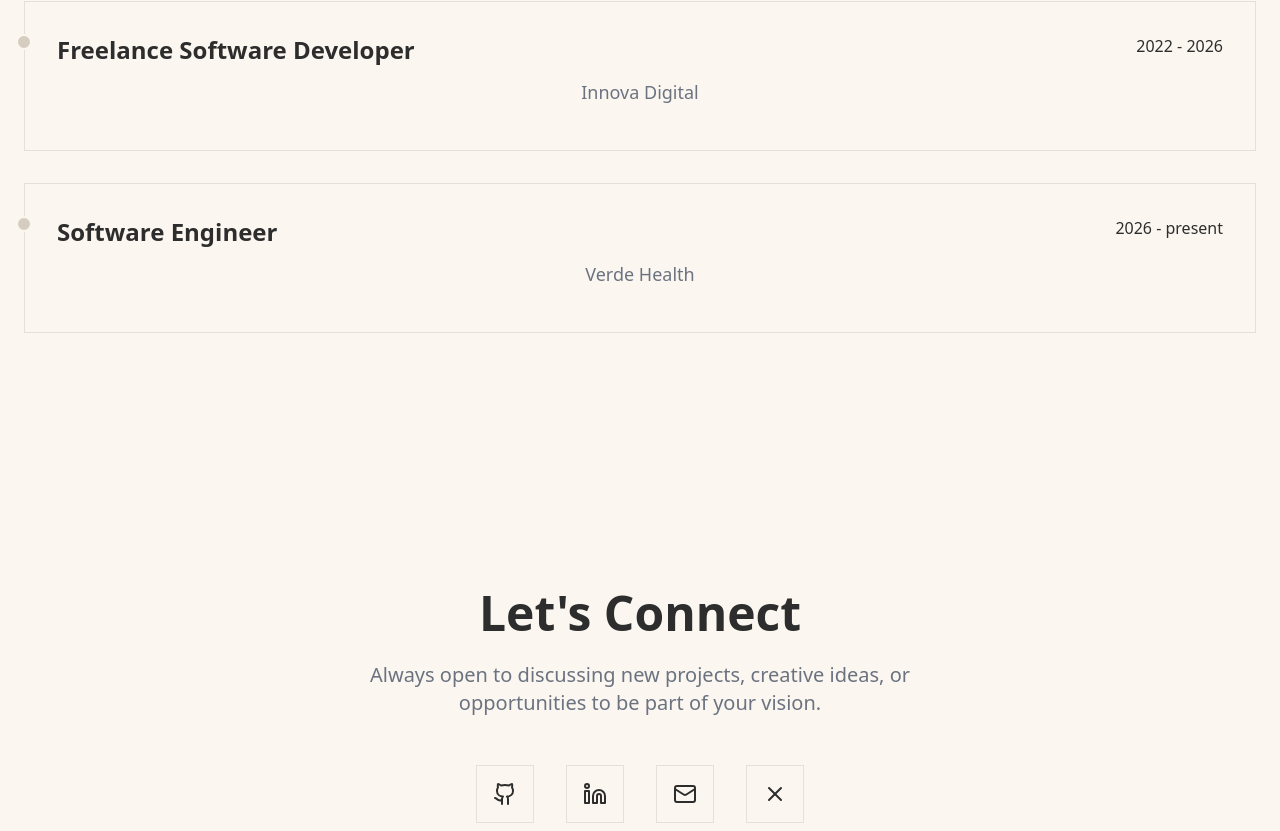
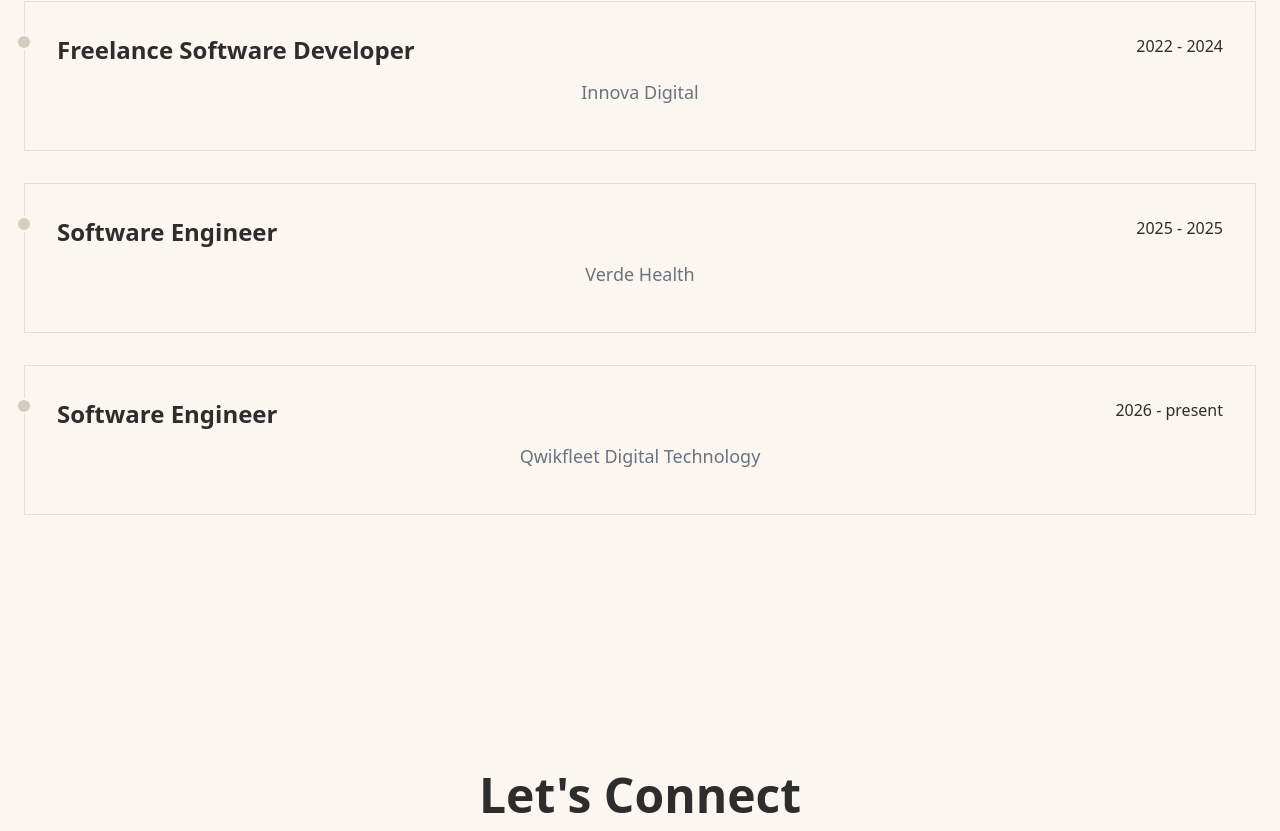
Before and after one commit to samueldobi/my-portfolio, a React (Vite) app: page / in a window 1280 px wide. Shown: the part 5066-5897 px from the top of the page. Built offline with nearby package versions, Linux system fonts and the light colour scheme.

Commit message:
add: portfolio content changes

```diff
--- a/src/pages/Home.tsx
+++ b/src/pages/Home.tsx
@@ -189,8 +189,9 @@ const projects = [
   const experiences = [
     { role: 'Software Developer', company: 'Metroblue Tech Ltd', period: '2025 - 2026' },
     { role: 'Junior Developer Intern', company: 'Metroblue Tech Ltd', period: '2023 - 2023' },
-    { role: 'Freelance Software Developer', company: 'Innova Digital', period: '2022 - 2026' },
-    { role: 'Software Engineer', company: 'Verde Health', period: '2026 - present' },
+    { role: 'Freelance Software Developer', company: 'Innova Digital', period: '2022 - 2024' },
+    { role: 'Software Engineer', company: 'Verde Health', period: '2025 - 2025' },
+    { role: 'Software Engineer', company: 'Qwikfleet Digital Technology', period: '2026 - present' },
   ];
 
   const filteredProjects = activeFilter === 'all'
```
